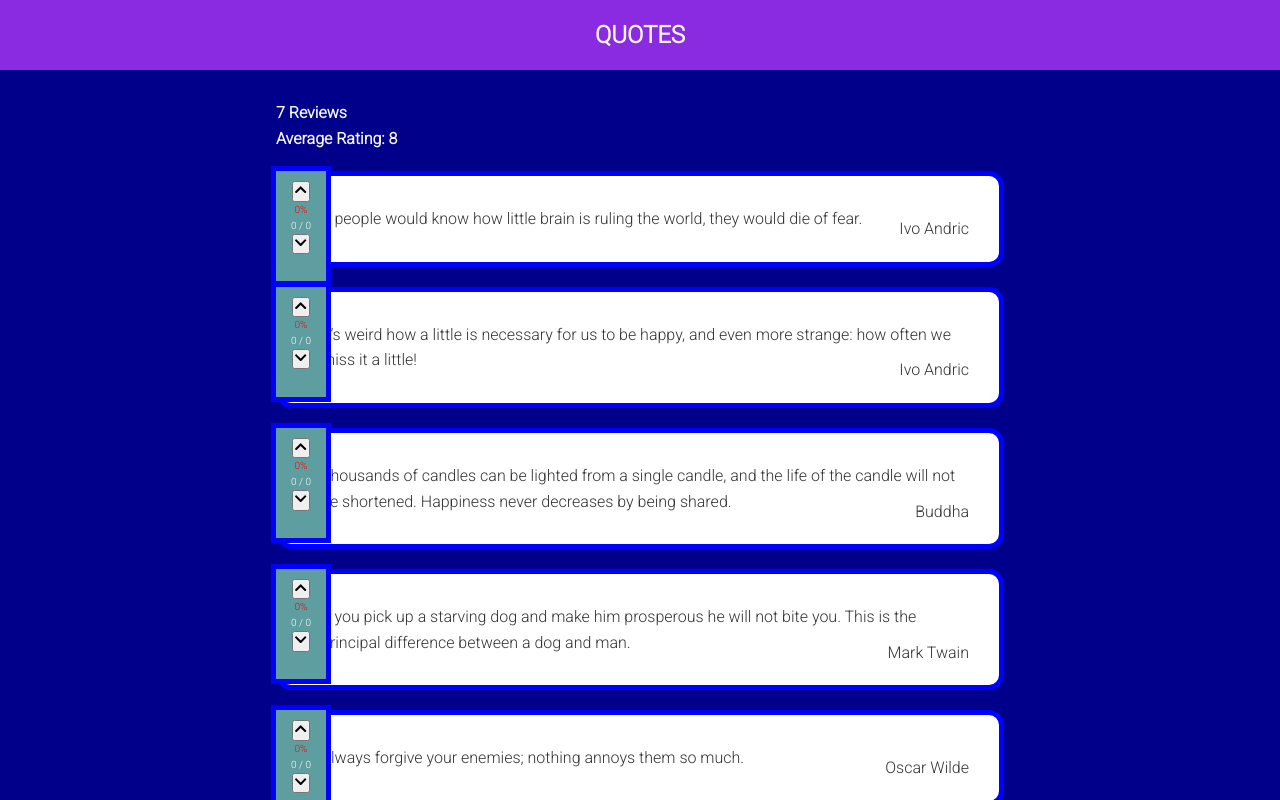
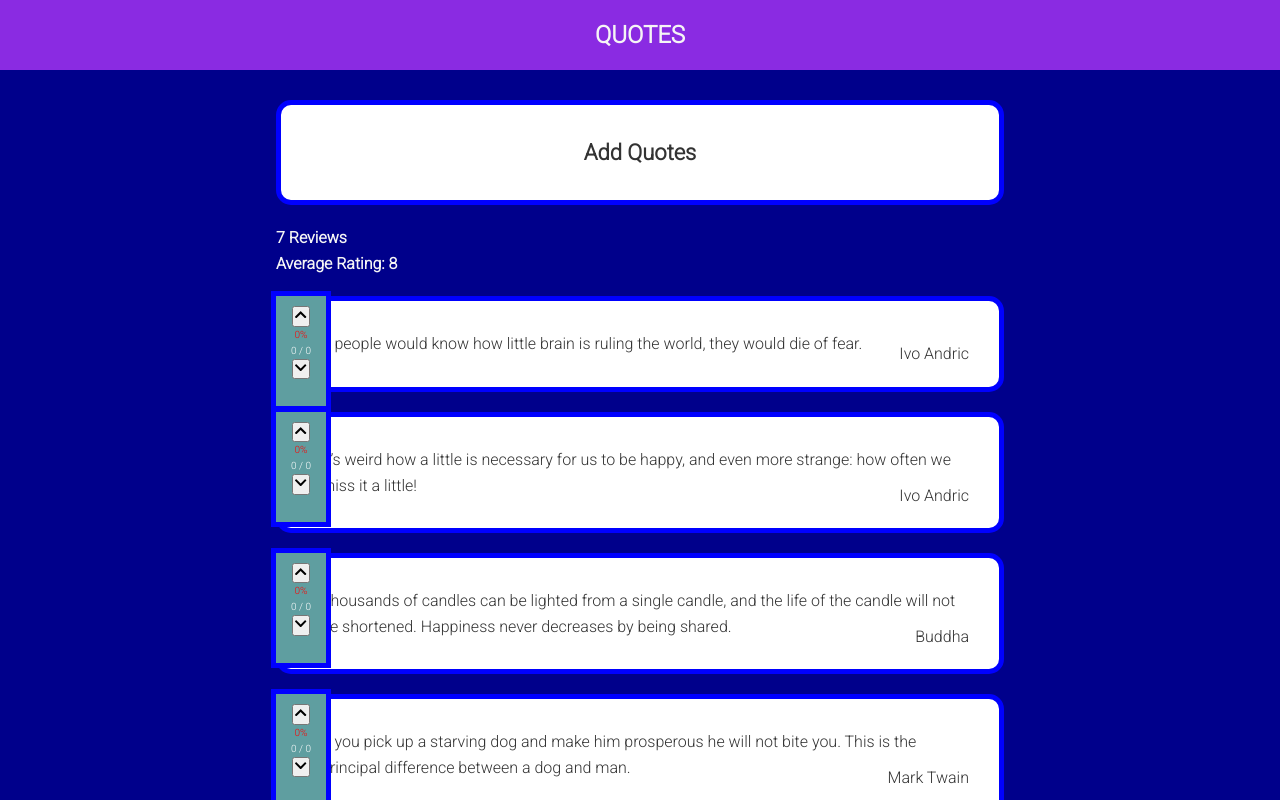
Before and after one commit to VladanStar/QuotesTask, a React (Create React App) app: page / in a window 1280 px wide. Shown: the top 800 px of the page. Built offline with nearby package versions, Linux system fonts and the light colour scheme.

Commit message:
Add page add quotes

```diff
--- a/src/App.js
+++ b/src/App.js
@@ -4,6 +4,7 @@ import QuotesData from "./components/data/QuotesData";
 import { useState } from "react";
 // import Card from "./components/shared/Card";
 import QuotesStats from "./components/QuotesStats";
+import QuotesForm from "./components/data/QuotesForm";
 import "./App.css";
 
 function App() {
@@ -15,6 +16,7 @@ function App() {
       <Header text="QUOTES" />
 
       <div className="container">
+        <QuotesForm />
         <QuotesStats  quotes={quotes}/>
         <QuotesList quotes={quotes} />
       </div>
--- /dev/null
+++ b/src/components/data/QuotesForm.js
@@ -0,0 +1,15 @@
+import React from "react";
+import Card from "../shared/Card";
+
+const QuotesForm = () => {
+  return (
+    <Card>
+      <form>
+        <h2>Add Quotes</h2>
+      </form>
+
+    </Card>
+  );
+};
+
+export default QuotesForm;
```
